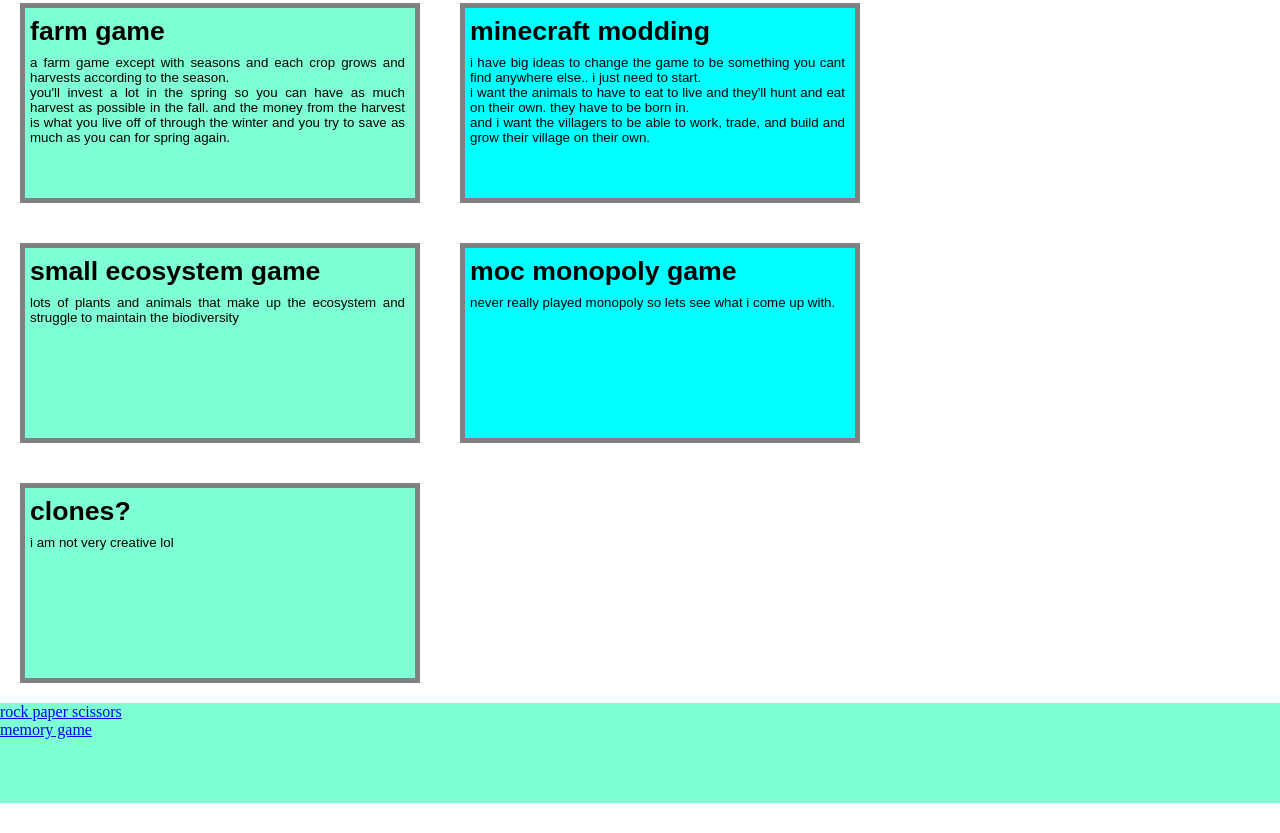
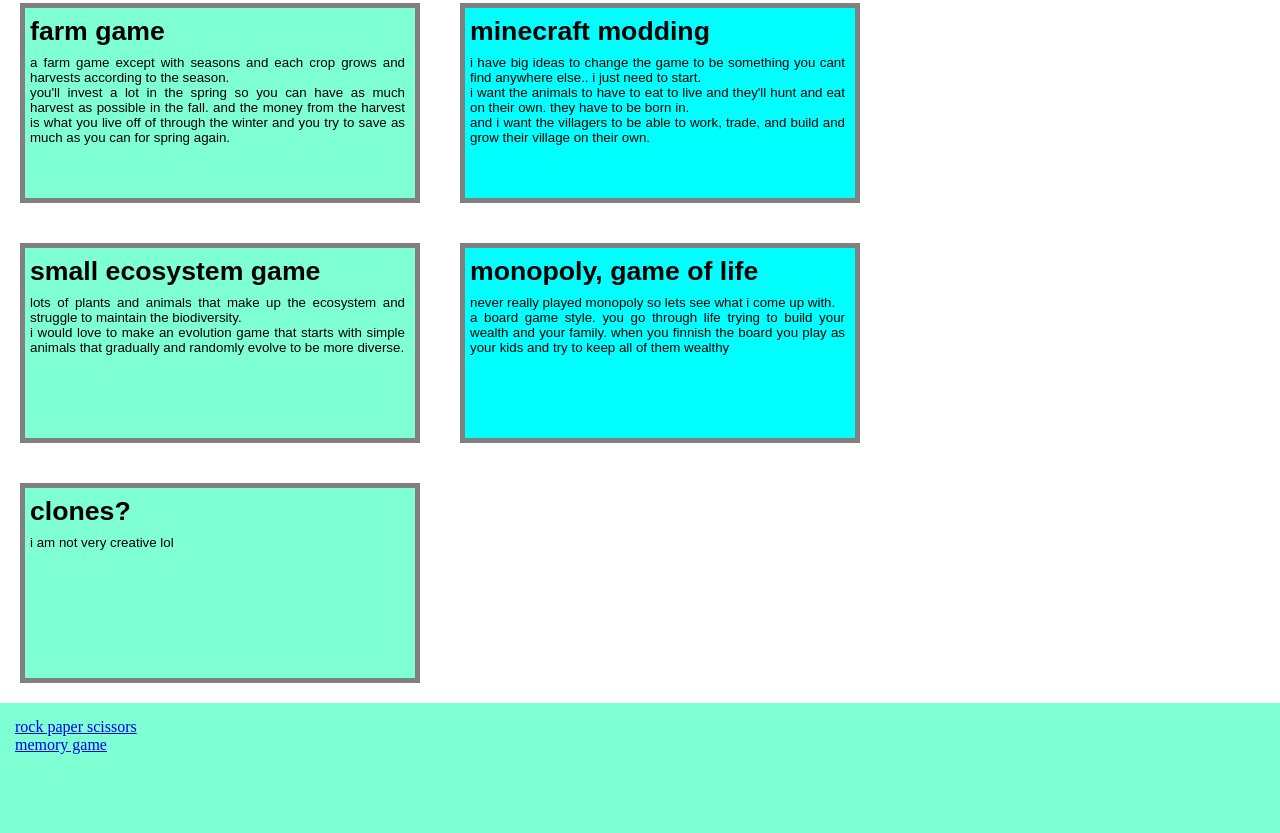
Before and after one commit to 00windhound/windhound-web, a plain HTML site: page index.html in a window 1280 px wide. Shown: the part 289-1122 px from the top of the page. Before the commit the page ends 1092 px from the top, so only its background shows below. Drawn offline with Linux system fonts and the light colour scheme.

Commit message:
update ideas

```diff
--- a/index.html
+++ b/index.html
@@ -44,15 +44,18 @@
             <button class="ideas"; id="eco">
                 <div class="projecttext">
                     <h1 class="projecttitle">small ecosystem game</h1>
-                    <p class="projectdescription">lots of plants and animals that make up the ecosystem and struggle to maintain the biodiversity </p>
+                    <p class="projectdescription">lots of plants and animals that make up the ecosystem and struggle to maintain the biodiversity.
+                        <br>i would love to make an evolution game that starts with simple animals that gradually and randomly evolve to be more diverse.</p>
                 </div>
             </button>
         </a>
         <a href="monopoly.html">
             <button class= "ideas"; id="monopoly">
                 <div class="projecttext">
-                    <h1 class="projecttitle">moc monopoly game</h1>
-                    <p class="projectdescription">never really played monopoly so lets see what i come up with.</p>
+                    <h1 class="projecttitle">monopoly, game of life</h1>
+                    <p class="projectdescription">never really played monopoly so lets see what i come up with.
+                        <br>a board game style. you go through life trying to build your wealth and your family. when you finnish the board you play as your kids and try to keep all of them wealthy
+                    </p>
                 </div>
             </button>
         </a>
--- a/style.css
+++ b/style.css
@@ -9,7 +9,8 @@ html, body{height: 100%}
     padding-bottom: 100px;
 }
 #footer{background-color: aquamarine;
-position: relative; height: 100px; margin-top: -100px; clear: both;}
+position: relative; height: 100px; margin-top: -100px; clear: both;
+padding: 15px;}
 /* using that to fix footer */
 header{
     background-color: aqua;
```
